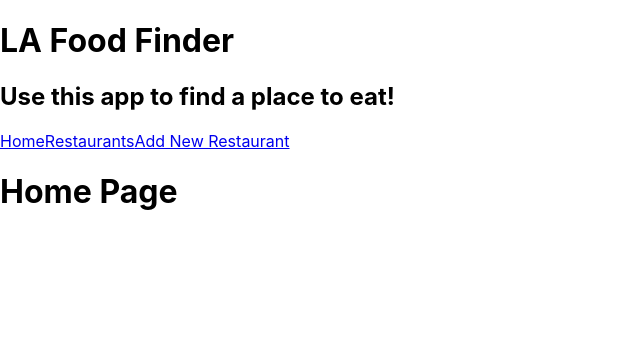
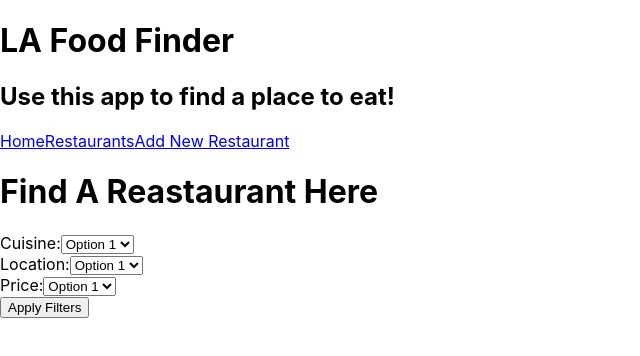
Before and after one commit to ejelymyles/la-foodie-app, a React (Create React App) app: page / in a window 1280 px wide. Shown: the top 356 px of the page, without its empty margins (0-640 px from the left). Built offline with nearby package versions, Linux system fonts and the light colour scheme.

Commit message:
add form to filter component

```diff
--- a/src/Components/Filter.js
+++ b/src/Components/Filter.js
@@ -3,8 +3,40 @@ import React from "react";
 function Filter(){
     return (
         <div>
-            <h1>add filter here</h1>
-        </div>
+        <form>
+          <label>
+            Cuisine:
+            <select>
+              <option value="option1">Option 1</option>
+              <option value="option2">Option 2</option>
+              <option value="option3">Option 3</option>
+            </select>
+          </label>
+          <br />
+          <label>
+            Location:
+            <select>
+              <option value="Downtown">Option 1</option>
+              <option value="">Option 2</option>
+              <option value="option3">Option 3</option>
+              <option value="option2">Option 2</option>
+              <option value="option3">Option 3</option>
+            </select>
+          </label>
+          <br />
+          <label>
+            Price:
+            <select>
+              <option value="option1">Option 1</option>
+              <option value="option2">Option 2</option>
+              <option value="option3">Option 3</option>
+              {/* Add more price options as needed */}
+            </select>
+          </label>
+          <br />
+          <button type="submit">Apply Filters</button>
+        </form>
+      </div>
     );
 }
 
--- a/src/Components/HomePage.js
+++ b/src/Components/HomePage.js
@@ -1,9 +1,12 @@
 import React from "react";
+import Filter from "./Filter";
 
 function Home(){
     return (
         <div>
-            <h1>Home Page</h1>
+            <h1>Find A Reastaurant Here</h1>
+            <Filter />
+
         </div>
     );
 }
```
